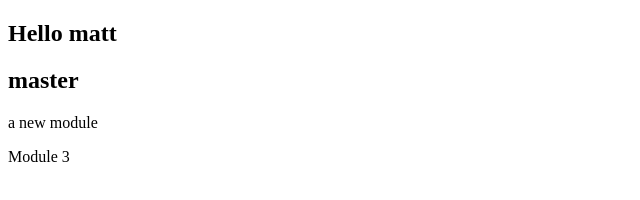
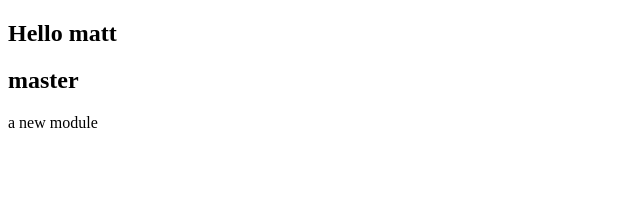
Before and after one commit to slsteven/gitTest, a plain HTML site: page index.html in a window 1280 px wide. Shown: the full height of the page, 0-640 px from the left. Drawn offline with Linux system fonts and the light colour scheme.

Commit message:
removed sections

```diff
--- a/index.html
+++ b/index.html
@@ -9,8 +9,6 @@
     <h2>master</h2>
     <p>a new module</p>
   </section>
-  <section>
-    <div>Module 3</div>
-  </section>
+
 </body>
 </html>
```
